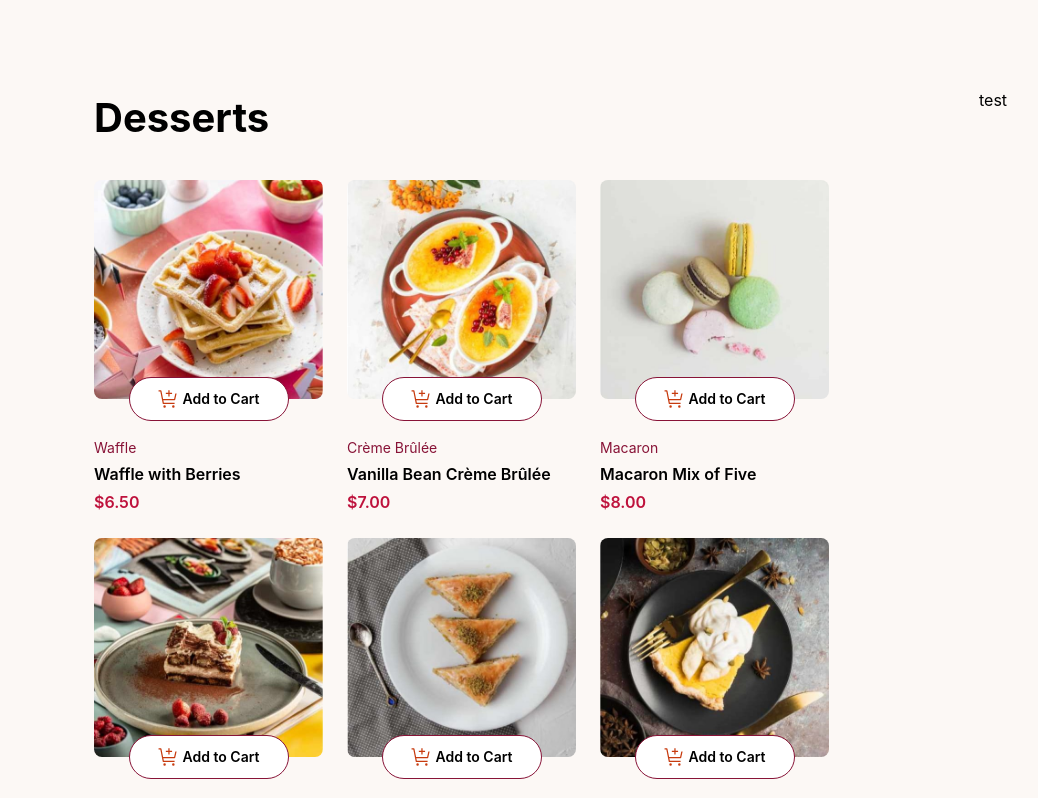
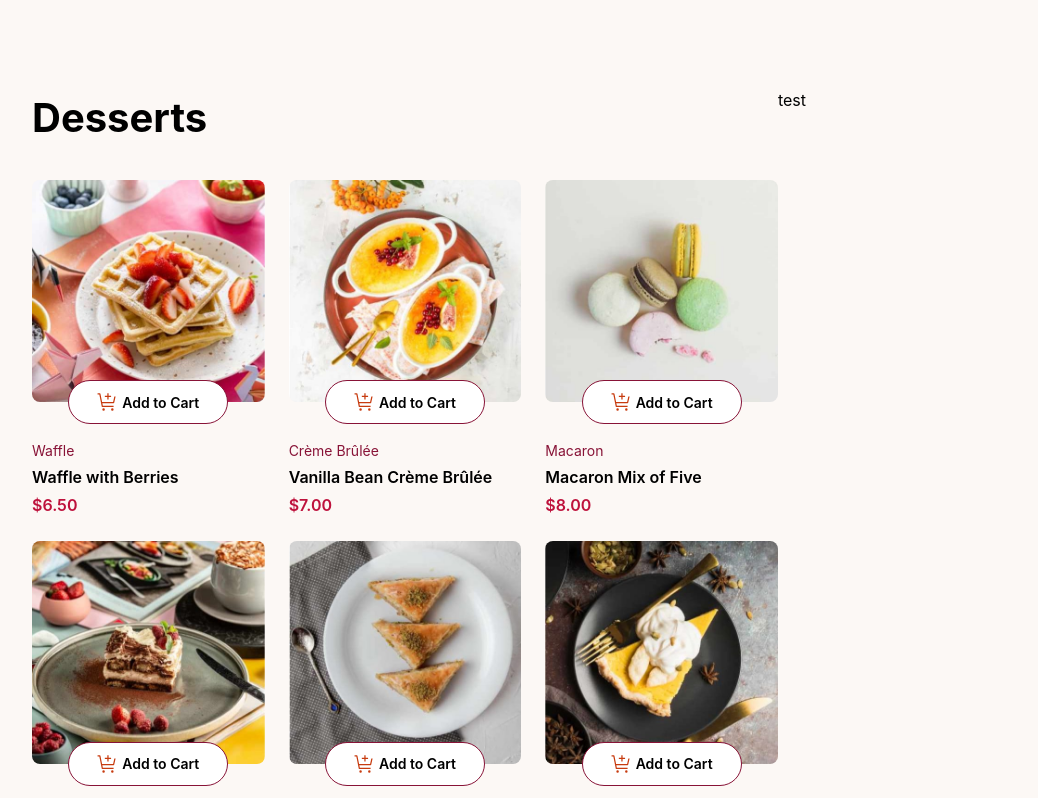
Before and after one commit to LukeT2340/ProductListWithCart, a React (Create React App) app: page / in a window 1280 px wide. Shown: the top 798 px of the page, without its empty margins (56-1094 px from the left). Built offline with nearby package versions, Linux system fonts and the light colour scheme.

Commit message:
changed for production

```diff
--- a/src/App.tsx
+++ b/src/App.tsx
@@ -3,11 +3,11 @@ import ProductsDisplay from './components/ProductsDisplay'
 
 function App() {
   return (
-    <div className="flex flex-row bg-lightCream py-[88px]">
-      <div className='flex flex-col w-3/4 mx-[150px]'>
+    <div className="flex flex-row bg-lightCream p-[88px]">
+      <div className='flex flex-col w-[800px]'>
         <ProductsDisplay />
       </div>
-      <div className='w-1/4'>
+      <div className='w-[384px]'>
         <h1>test</h1>
       </div>
     </div>
```
Also changed, not shown: 1 other file (tests, documents, lock files or other folders).
